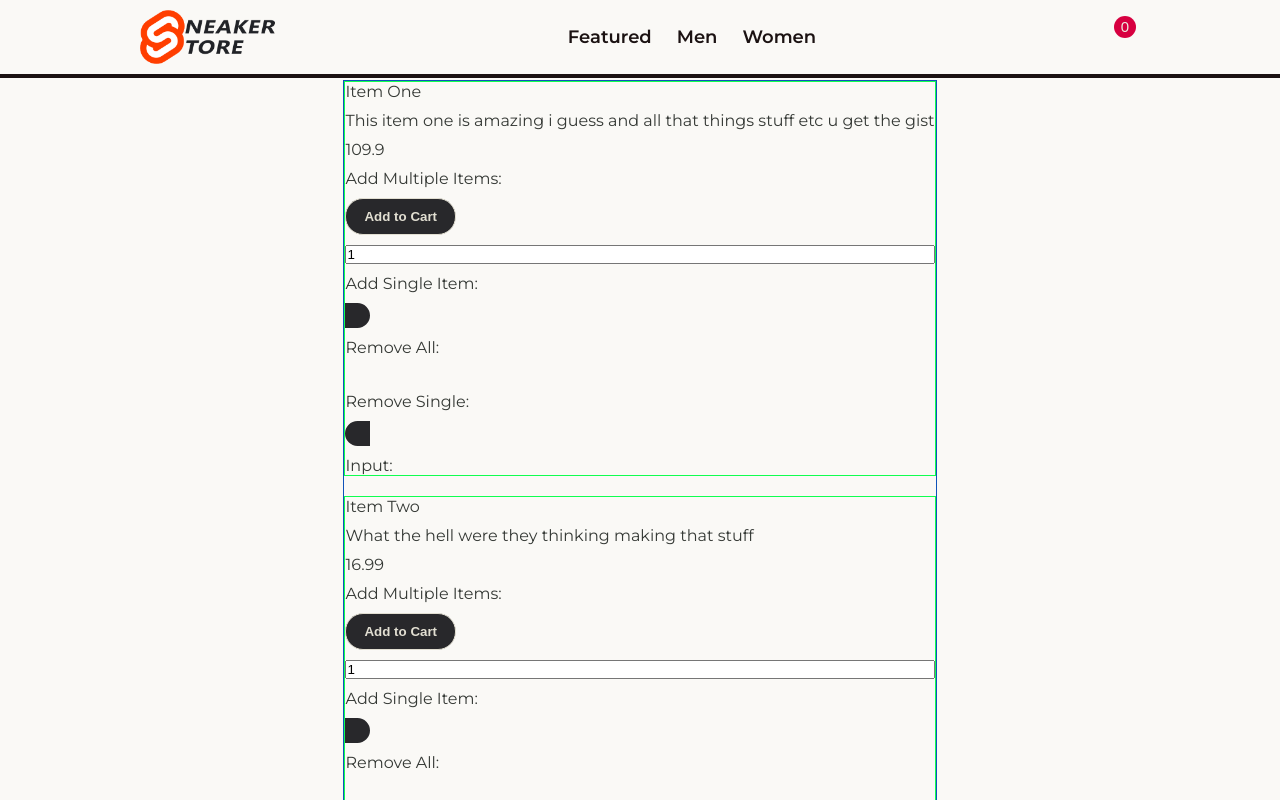
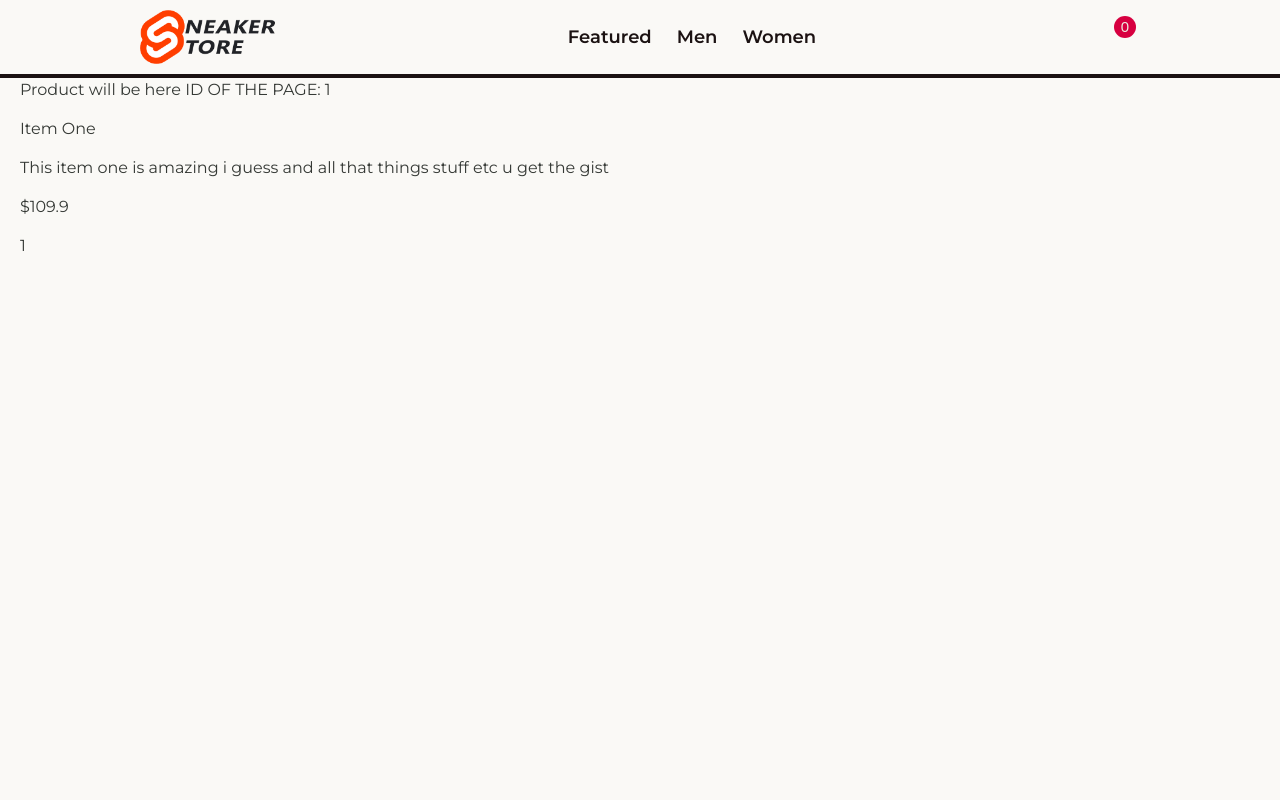
Before and after one commit to Nayakv46/Sneaker-Store, a Svelte app: page /product/1 in a window 1280 px wide. Shown: the top 800 px of the page. Built offline with nearby package versions, Linux system fonts and the light colour scheme; some icons are missing.

Commit message:
routing base, product page base, sample pages base

```diff
--- a/package.json
+++ b/package.json
@@ -12,6 +12,7 @@
     "@sveltejs/vite-plugin-svelte": "^3.0.1",
     "sass": "^1.70.0",
     "svelte": "^4.2.8",
+    "svelte-routing": "^2.11.0",
     "vite": "^5.0.8"
   },
   "dependencies": {
--- a/src/App.svelte
+++ b/src/App.svelte
@@ -1,45 +1,28 @@
 <script>
-  import Products from "./assets/Products";
-  import ProductItem from "./components/ProductItem.svelte";
+  // import Products from "./assets/Products";
+  // import ProductItem from "./components/ProductItem.svelte";
 
-  import { ProductsStore } from "./stores/store";
+  // import { ProductsStore } from "./stores/store";
 
   import Navbar from "./containers/Navbar.svelte";
+
+  import { Router, Link, Route } from 'svelte-routing'
+  import Index from "./routes/index.svelte";
+  import Featured from "./routes/category/Featured.svelte";
+  import Men from "./routes/category/Men.svelte";
+  import Women from "./routes/category/Women.svelte";
+  import ProductPage from "./routes/ProductPage.svelte";
 </script>
 
 <Navbar />
 
-<main class="hero">
+<Router>
+  <Route path="/" component={Index} />
+  <Route path="/featured" component={Featured} />
+  <Route path="/men" component={Men} />
+  <Route path="/women" component={Women} />
 
-  <div class="product__wrapper">
-
-    {#each Products as product (product.id)}
-      <ProductItem product={product} />
-    {/each}
-  </div>
-
-  {JSON.stringify($ProductsStore)}
-
-</main>
-
-<style lang="scss">
-  .hero {
-    display: flex;
-    flex-direction: column;
-    justify-content: center;
-    align-items: center;
-    gap: 2rem;
-    min-height: 100svh;
-    min-height: 100vh;
-  }
-
-  .product {
-
-    &__wrapper {
-      display: flex;
-      flex-direction: column;
-      gap: 2rem;
-      border: 0.1rem solid var(--blue400);
-    }
-  }
-</style>
+  <Route path="/product/:id" let:params>
+    <ProductPage id="{params.id}" />
+  </Route>
+</Router>
--- a/src/components/ProductItem.svelte
+++ b/src/components/ProductItem.svelte
@@ -13,7 +13,9 @@
 
 <div class="product">
   <div class="product__name">
-    {name}
+    <a href={`/product/${id}`}>
+      {name}
+    </a>
   </div>
 
   <div class="product__description">
--- a/src/containers/Navbar.svelte
+++ b/src/containers/Navbar.svelte
@@ -1,5 +1,9 @@
 <script>
     import { ProductsStore } from '../stores/store';
+
+    import { Router, Link, Route } from 'svelte-routing';
+
+    import Index from "../routes/index.svelte";
 
     import Icon from 'svelte-icons-pack/Icon.svelte';
     import RiShoppingCartLine from 'svelte-icons-pack/ri/RiFinanceShoppingCartLine';
--- a/src/containers/SideCart.svelte
+++ b/src/containers/SideCart.svelte
@@ -92,7 +92,7 @@
             top: 0;
             width: 100%;
             height: 100%;
-            background-color: hsla(0%, 0%, 7%, 0.36);
+            background-color: rgba(18, 18, 18, 0.36);
             -webkit-backdrop-filter: blur(4px);
             backdrop-filter: blur(4px);
             z-index: 999;
--- /dev/null
+++ b/src/routes/ProductPage.svelte
@@ -0,0 +1,34 @@
+<script>
+    export let id;
+
+    import Products from "../assets/Products";
+
+    const product = Products.find((product) => {
+        return product.id === Number(id);
+    });
+
+</script>
+
+Product will be here
+
+ID OF THE PAGE: {id}
+
+<div>
+    {product.name}
+</div>
+
+<div>
+    {product.description}
+</div>
+
+<div>
+    ${product.price}
+</div>
+
+<div>
+    {product.id}
+</div>
+
+<style lang="scss">
+
+</style>
--- /dev/null
+++ b/src/routes/category/Featured.svelte
@@ -0,0 +1,10 @@
+<script>
+
+</script>
+
+
+This is featured category
+
+<style>
+
+</style>
--- /dev/null
+++ b/src/routes/category/Men.svelte
@@ -0,0 +1,10 @@
+<script>
+
+</script>
+
+Men's category
+
+
+<style>
+
+</style>
--- /dev/null
+++ b/src/routes/category/Women.svelte
@@ -0,0 +1,9 @@
+<script>
+
+</script>
+
+Women's category
+
+<style>
+
+</style>
--- /dev/null
+++ b/src/routes/index.svelte
@@ -0,0 +1,46 @@
+<script>
+    import Products from "../assets/Products";
+    import ProductItem from "../components/ProductItem.svelte";
+
+    import { ProductsStore } from "../stores/store";
+
+    import Navbar from "../containers/Navbar.svelte";
+  </script>
+
+  <Navbar />
+
+  <main class="hero">
+
+    <div class="product__wrapper">
+
+      {#each Products as product (product.id)}
+        <ProductItem product={product} />
+      {/each}
+    </div>
+
+    {JSON.stringify($ProductsStore)}
+
+    THIS IS INDEX
+  </main>
+
+  <style lang="scss">
+    .hero {
+      display: flex;
+      flex-direction: column;
+      justify-content: center;
+      align-items: center;
+      gap: 2rem;
+      min-height: 100svh;
+      min-height: 100vh;
+    }
+
+    .product {
+
+      &__wrapper {
+        display: flex;
+        flex-direction: column;
+        gap: 2rem;
+        border: 0.1rem solid var(--blue400);
+      }
+    }
+  </style>
```
Also changed, not shown: 1 other file (tests, documents, lock files or other folders).
